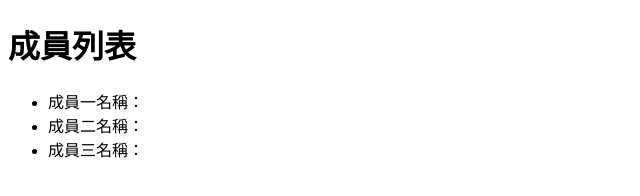
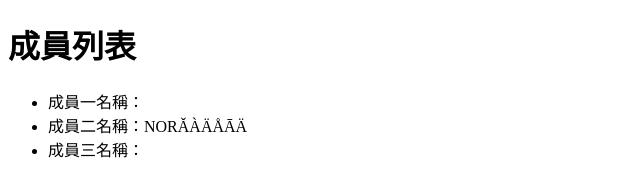
Before and after one commit to soemmaooo/git0816-1, a plain HTML site: page index.html in a window 1280 px wide. Shown: the whole page, without its empty margins (0-640 px from the left). Drawn offline with Linux system fonts and the light colour scheme.

Commit message:
新增成員22222222

```diff
--- a/index.html
+++ b/index.html
@@ -9,7 +9,7 @@
     <h1>成員列表</h1>
     <ul>
         <li>成員一名稱：</li>
-        <li>成員二名稱：</li>
+        <li>成員二名稱：NORǍÀÄÅĀÄ</li>
         <li>成員三名稱：</li>
     </ul>
 </body>
```
